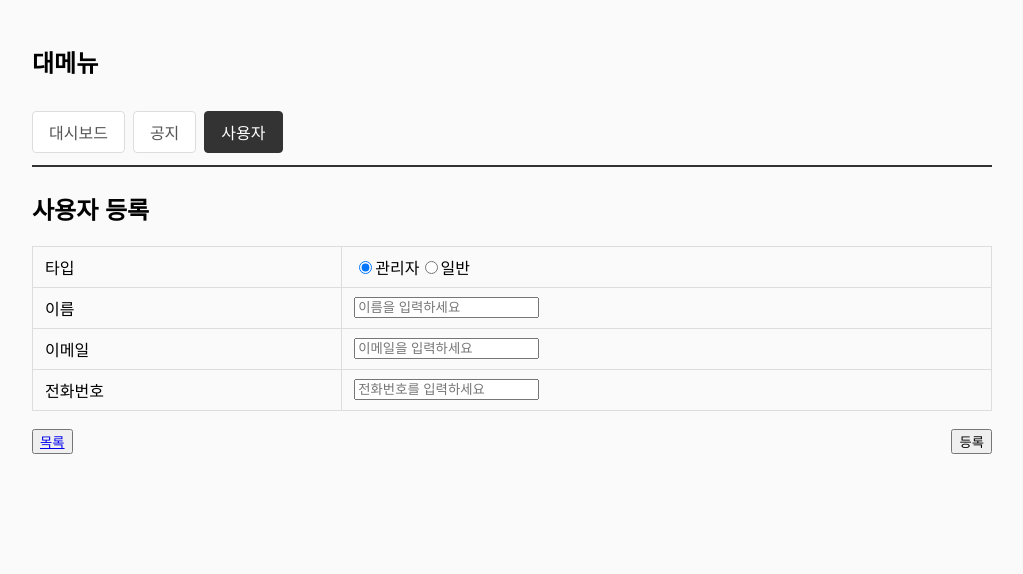
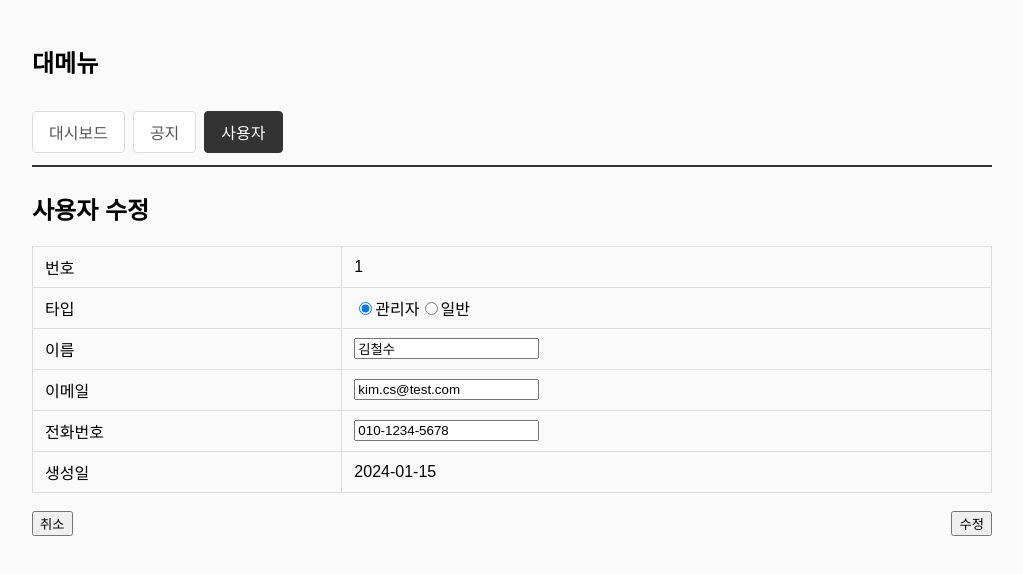
Before and after one commit to yekang-dev/react-study, a React (Vite) app in the folder 03-admin-dashboard/: page /admin/user/update/1 in a window 1280 px wide. Shown: the top 574 px of the page, without its empty margins (128-1151 px from the left). Built offline with nearby package versions, Linux system fonts and the light colour scheme.

Commit message:
feat(03): 회원 등록/수정 구현 (useNavigate, localStorage 연동)

```diff
--- a/03-admin-dashboard/src/data/user.js
+++ b/03-admin-dashboard/src/data/user.js
@@ -22,6 +22,14 @@ export const users = [
   { id: 20, name: '권상혁', email: 'kwon.sh@test.com',  phone: '010-0246-9135', role: '일반',   joinedAt: '2024-12-13' },
 ];
 
+// 날짜 포멧
+const formatDate = (date = new Date()) => {
+  const yyyy = date.getFullYear();
+  const mm = String(date.getMonth() +1).padStart(2, '0');
+  const dd = String(date.getDate()).padStart(2, '0');
+  return `${yyyy}-${mm}-${dd}`;
+}
+
 // 사용자 목록 불러오기
 export const loadUsers = () => {
   const saved = localStorage.getItem('users');
@@ -33,7 +41,6 @@ export const loadUsers = () => {
   }
 };
 
-
 // 사용자 상세 정보 가져옴
 // URL에서 가져온 값은 문자열이므로 Number()를 통해서 숫자로 바꿔주어야함.
 export const userDetail = (id) => {
@@ -41,9 +48,22 @@ export const userDetail = (id) => {
 };
 
 
-// 사용자
+// 사용자 등록
 export const userInsert = (newData) => {
   const users = loadUsers();
-  const update = [...users, newData]
+  // id랑 가입일 추가
+  const update = [...users, {...newData, id: Date.now(), joinedAt: formatDate()}]
   localStorage.setItem('users', JSON.stringify(update));
 }
+
+// 사용자 수정
+export const userUpdate = (id, data) => {
+  const users = loadUsers();
+
+  // localStorage에서 id 값 동일한거 찾기
+  // {...user, ...data} user 데이터에서 data에서 받아온 값 덮어쓰기(같은 키만)
+  const updateUser = users.map(user =>
+    user.id === Number(id) ? { ...user, ...data } : user
+  )
+  localStorage.setItem('users', JSON.stringify(updateUser));
+}
--- a/03-admin-dashboard/src/pages/user/UserForm.jsx
+++ b/03-admin-dashboard/src/pages/user/UserForm.jsx
@@ -1,64 +1,90 @@
-import { useState } from "react";
-import { Link, useNavigate } from "react-router";
-import { userInsert } from "../../data/user";
+import { useState, } from "react";
+import { useNavigate, useParams } from "react-router";
+import { userInsert, userDetail, userUpdate } from "../../data/user";
 
 function UserForm () {
-
-  const [role, setRole] = useState('관리자');
-  const [name, setName] = useState('');
-  const [email, setEmail] = useState('');
-  const [phone, setPhone] = useState('');
 
   // 코드가 판단하여 이동. (저장이 끝난 뒤 이동해야하는 것을 코드가 판단.)
   const navigate = useNavigate();
 
-  // 날짜 포멧
-  const formatDate = (date = new Date()) => {
-    const yyyy = date.getFullYear();
-    const mm = String(date.getMonth() +1).padStart(2, '0');
-    const dd = String(date.getDate()).padStart(2, '0');
-    return `${yyyy}-${mm}-${dd}`;
+  // 수정 시, 데이터 불러오는 용도
+  const { id } = useParams();
+  const userData = userDetail(id) ?? {};
+
+  // 데이터를 form으로 하나로 묶어서 사용
+  const [form, setForm] = useState(
+    {
+      role: userData?.role ?? '관리자',
+      name: userData?.name ?? '',
+      email: userData?.email ?? '',
+      phone: userData?.phone ?? ''
+    }
+  );
+
+  // 사용자 등록
+  const insertUser = (e) => {
+    e.preventDefault(); // form 새로고침 막기
+    userInsert(form)
+
+    // 저장 후, 해당 경로로 이동
+    // replace : 히스토리를 덮어써서 뒤로가기 시 이미 제출 완료된 폼으로 돌아가지 않도록.(재제출 방지)
+    navigate('/admin/user', { replace: true });
   }
 
-  const insertUser = (e) => {
+  // 사용자 수정
+  const updateUser = (e) => {
     e.preventDefault(); // form 새로고침 막기
-    userInsert({ id: Date.now(), role, name, email, phone, joinedAt: formatDate()})
+    userUpdate(id, form);
 
     // 저장 후, 해당 경로로 이동
-    navigate('/admin/user');
+    // replace : 히스토리를 덮어써서 뒤로가기 시 이미 제출 완료된 폼으로 돌아가지 않도록.(재제출 방지)
+    navigate(`/admin/user/detail/${id}`, { replace: true });
+  }
+
+  // onChange를 공통으로 만듬. (form으로 묶어서도 있고, onChange는 중복이기 때문에)
+  const handleChange = (e) => {
+    // 이벤트에서 name과 value만 호출
+    const { name, value } = e.target;
+    setForm(update => ({...update, [name] : value}));
   }
 
 
   return (
     <>
-    <h2>사용자 등록</h2>
-    <form onSubmit={insertUser}>
+    <h2>사용자 {!id ? '등록' : '수정'}</h2>
+    <form onSubmit={!id ? insertUser : updateUser}>
       <table>
         <colgroup>
           <col width="100" />
           <col width="200"/>
         </colgroup>
         <tbody>
+          { id && (
+            <tr>
+              <td>번호</td>
+              <td>{ userData?.id }</td>
+            </tr>
+          )}
           <tr>
             <td>타입</td>
             <td>
               <label>
                 <input
                   type="radio"
-                  name="type"
+                  name="role"
                   value='관리자'
-                  checked={role === '관리자'}
-                  onChange={(e) => setRole(e.target.value)}
+                  checked={form.role === '관리자'}
+                  onChange={handleChange}
                 />
                 관리자
               </label>
               <label>
                 <input
                   type="radio"
-                  name="type"
+                  name="role"
                   value='일반'
-                  checked={role === '일반'}
-                  onChange={(e) => setRole(e.target.value)}
+                  checked={form.role === '일반'}
+                  onChange={handleChange}
                 />
                 일반
               </label>
@@ -69,8 +95,9 @@ function UserForm () {
             <td>
               <input
                 type="text"
-                value={name}
-                onChange={(e) => setName(e.target.value)}
+                name="name"
+                value={form.name}
+                onChange={handleChange}
                 placeholder="이름을 입력하세요"
               />
             </td>
@@ -80,8 +107,9 @@ function UserForm () {
             <td>
               <input
                 type="email"
-                value={email}
-                onChange={(e) => setEmail(e.target.value)}
+                name="email"
+                value={form.email}
+                onChange={handleChange}
                 placeholder="이메일을 입력하세요"
               />
             </td>
@@ -91,21 +119,33 @@ function UserForm () {
             <td>
               <input
                 type="text"
-                value={phone}
-                onChange={(e) => setPhone(e.target.value)}
+                name="phone"
+                value={form.phone}
+                onChange={handleChange}
                 placeholder="전화번호를 입력하세요"
               />
             </td>
           </tr>
+          { id && (
+            <tr>
+              <td>생성일</td>
+              <td>{userData?.joinedAt}</td>
+            </tr>
+          )}
         </tbody>
       </table>
       <br/>
-      <div className="list-footer">
-        <button type="button">
-          <Link to="/admin/user" className="btn">목록</Link>
-        </button>
-        <button type="submit">등록</button>
-      </div>
+      { !id ? (
+        <div className="list-footer">
+          <button type="button" onClick={() => navigate('/admin/user')}>목록</button>
+          <button type="submit">등록</button>
+        </div>
+      ):(
+        <div className="list-footer">
+          <button type="button" onClick={() => navigate(-1)}>취소</button>
+          <button type="submit">수정</button>
+        </div>
+      )}
     </form>
     </>
   )
--- a/03-admin-dashboard/src/pages/user/UserList.jsx
+++ b/03-admin-dashboard/src/pages/user/UserList.jsx
@@ -18,9 +18,9 @@ function UserList(){
     <table>
       <thead>
         <tr>
-          <td>번호</td>
-          <td>이름</td>
-          <td>이메일</td>
+          <th>번호</th>
+          <th>이름</th>
+          <th>이메일</th>
         </tr>
       </thead>
       <tbody>
```
